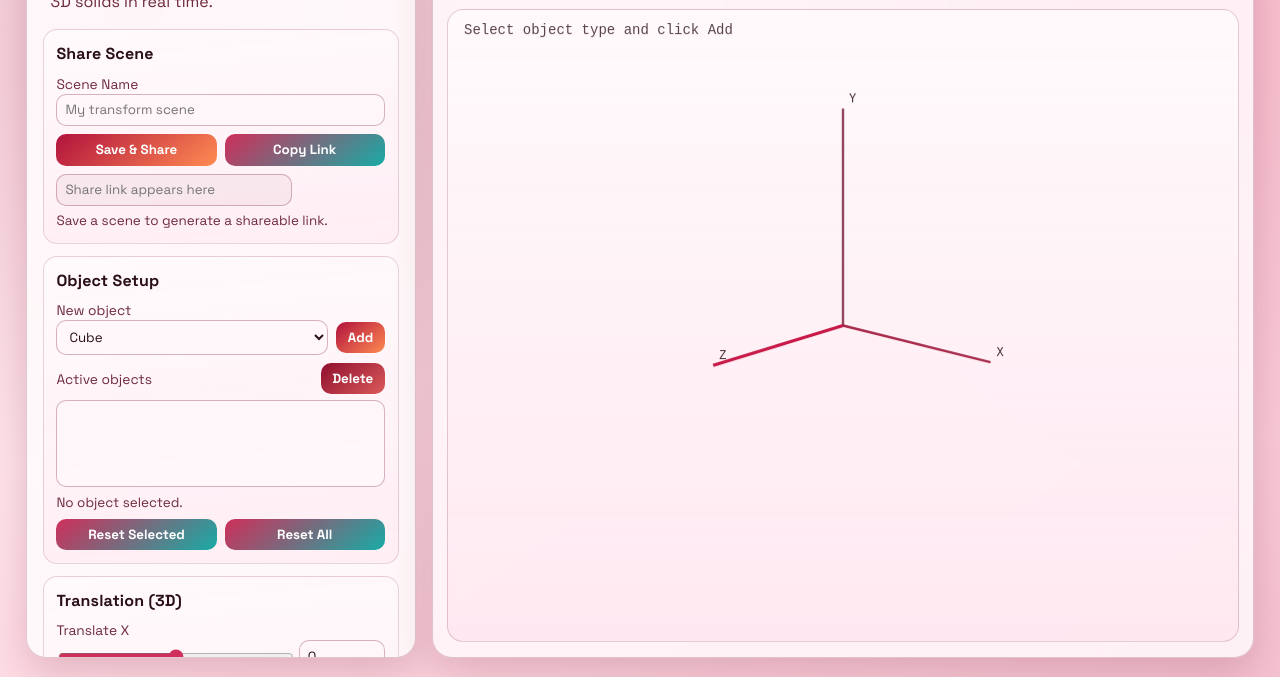
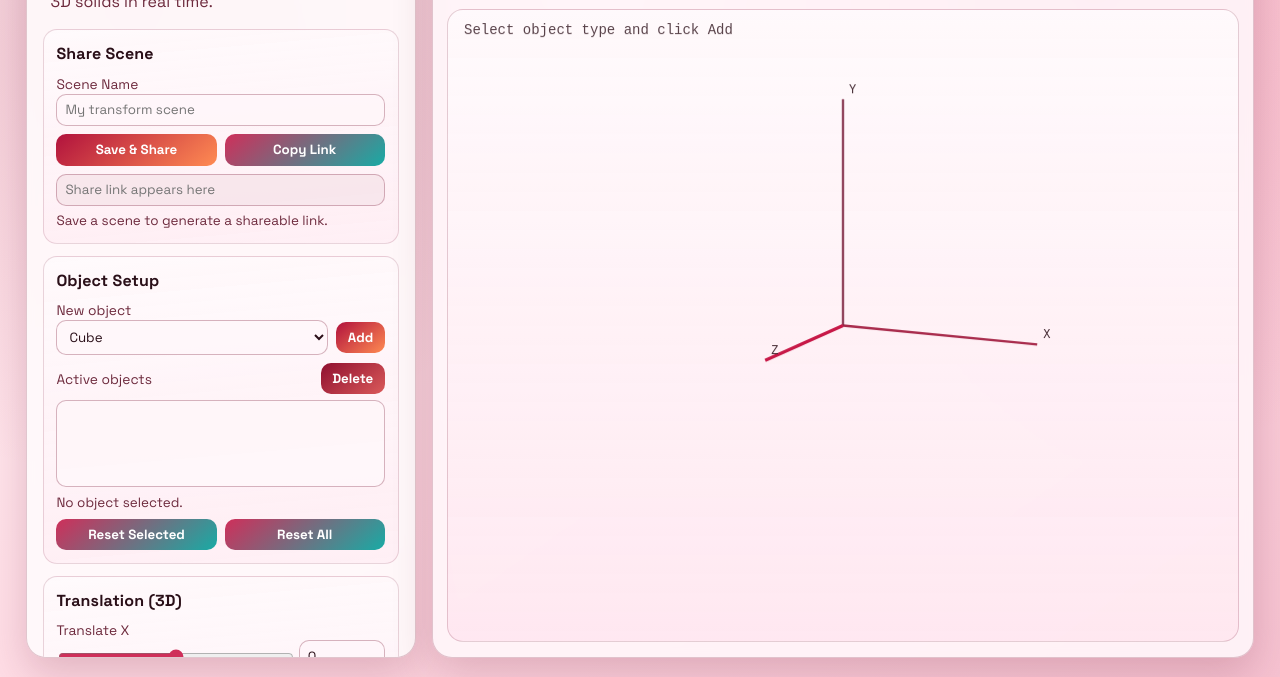
Before and after one commit to sathappan25/TransformX, a website with bundled scripts: page index.html in a window 1280 px wide. Shown: the part 123-800 px from the top of the page. Built offline with nearby package versions, Linux system fonts and the light colour scheme.

Commit message:
error fixed

```diff
--- a/index.html
+++ b/index.html
@@ -31,9 +31,7 @@
             <button id="copyShareBtn" class="btn secondary">Copy Link</button>
           </div>
 
-          <div class="pair space-top">
-            <input id="shareLink" type="text" readonly placeholder="Share link appears here" />
-          </div>
+          <input id="shareLink" class="space-top" type="text" readonly placeholder="Share link appears here" />
 
           <p id="cloudStatus" class="status muted">Save a scene to generate a shareable link.</p>
         </section>
--- a/js/app.js
+++ b/js/app.js
@@ -56,8 +56,8 @@ const state = {
   nextId: 1,
   selectedId: null,
   cameraDistance: 620,
-  cameraYaw: toRadians(-42),
-  cameraPitch: toRadians(16),
+  cameraYaw: toRadians(-25),
+  cameraPitch: toRadians(12),
   orbit: {
     active: false,
     pointerId: null,
@@ -939,9 +939,9 @@ function loadSceneData(sceneData) {
 
   if (sceneData && sceneData.camera) {
     state.cameraDistance = clamp(Number(sceneData.camera.distance) || 620, 280, 1400);
-    state.cameraYaw = Number.isFinite(sceneData.camera.yaw) ? sceneData.camera.yaw : toRadians(-42);
+    state.cameraYaw = Number.isFinite(sceneData.camera.yaw) ? sceneData.camera.yaw : toRadians(-25);
     state.cameraPitch = clamp(
-      Number.isFinite(sceneData.camera.pitch) ? sceneData.camera.pitch : toRadians(16),
+      Number.isFinite(sceneData.camera.pitch) ? sceneData.camera.pitch : toRadians(12),
       toRadians(-80),
       toRadians(80)
     );
```
